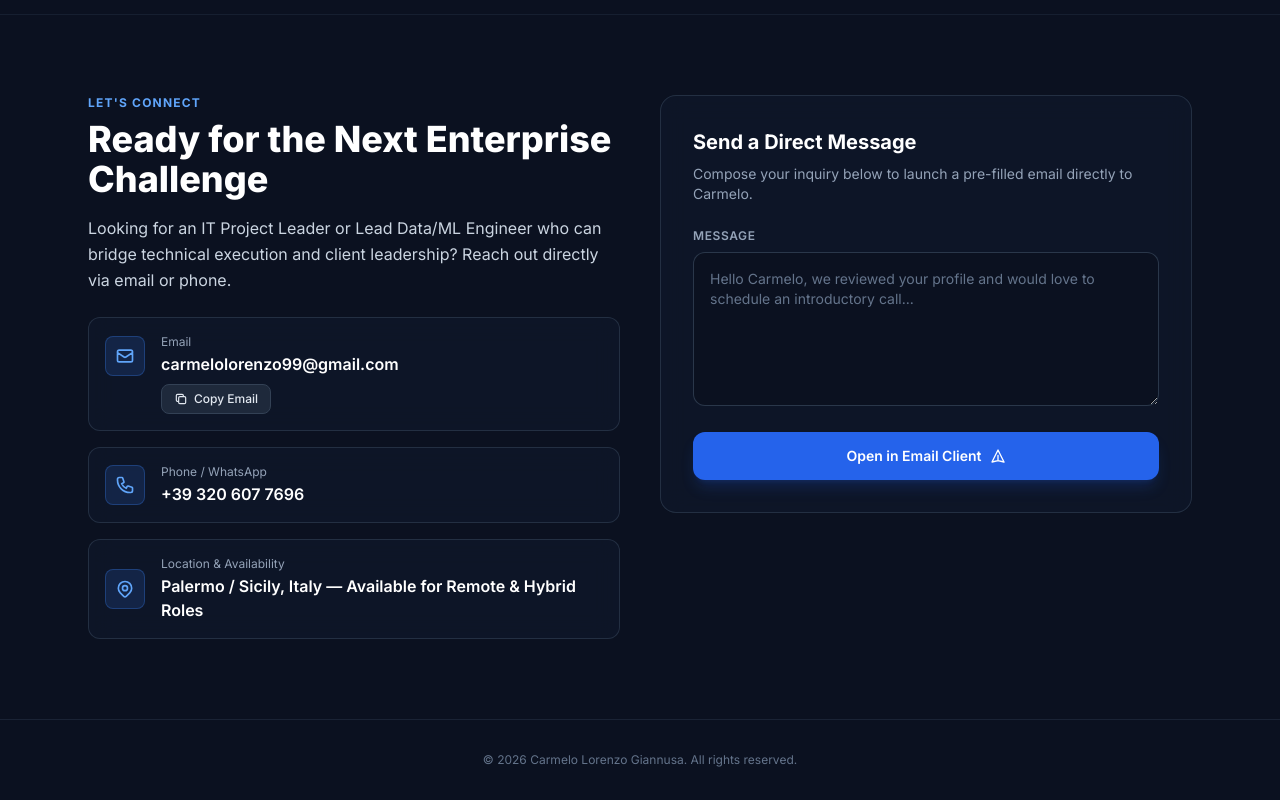
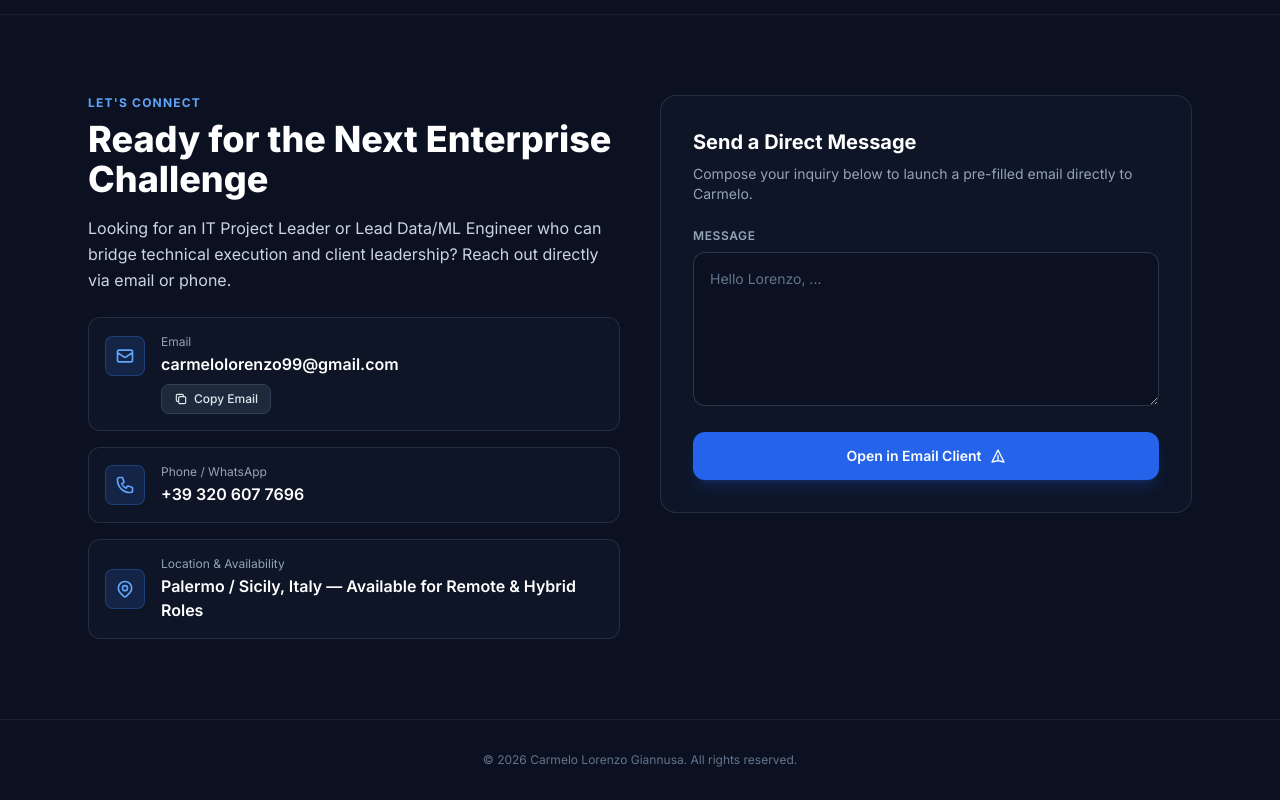
Before and after one commit to clgiadev/carmelolorenzo_giannusa.github.io, a plain HTML site: page index.html in a window 1280 px wide. Shown: the part 3251-4051 px from the top of the page. Drawn offline with nearby package versions, Linux system fonts and the light colour scheme.

Commit message:
Update placeholder contact section

```diff
--- a/index.html
+++ b/index.html
@@ -331,7 +331,7 @@
                   rows="6"
                   required
                   data-i18n-placeholder="form_msg_placeholder"
-                  placeholder="Hello Carmelo, we reviewed your profile and would love to schedule an introductory call..."
+                  placeholder="Hello Lorenzo, ..."
                   class="w-full rounded-xl bg-[#0b1120] border border-slate-700/80 focus:border-blue-500 focus:ring-1 focus:ring-blue-500 p-4 text-sm text-white placeholder-slate-500 outline-none transition resize-y"
                 ></textarea>
               </div>
```
